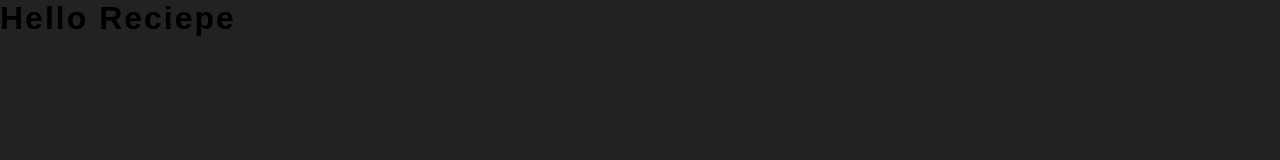
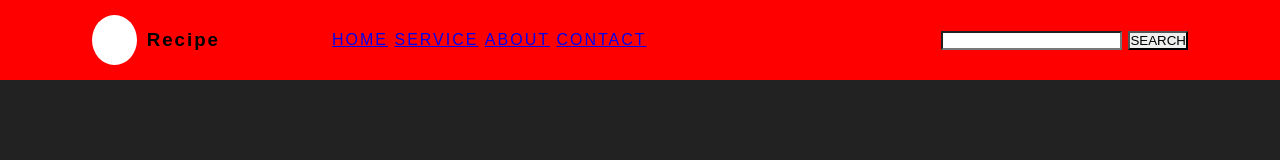
Before and after one commit to DevGaurav6002/reciepe-app, a plain HTML site: page index.html in a window 1280 px wide. Drawn offline with Linux system fonts and the light colour scheme.

Commit message:
index nav

```diff
--- a/css/style.css
+++ b/css/style.css
@@ -9,3 +9,64 @@ body {
   font-family: sans-serif;
   letter-spacing: 2px;
 }
+
+img {
+  width: 100%;
+}
+
+.burger {
+  display: flex;
+  flex-direction: column;
+  visibility: hidden;
+}
+.burger div {
+  width: 25px;
+  height: 3px;
+  background-color: rgb(207, 201, 201);
+  margin-bottom: 4px;
+}
+
+.header-container {
+  width: 100%;
+  height: 10vh;
+  background-color: red;
+  display: flex;
+  align-items: center;
+  justify-content: space-around;
+}
+
+nav {
+  display: flex;
+  justify-content: space-between;
+  align-items: center;
+  width: 50%;
+}
+
+.brand {
+  display: flex;
+  justify-content: center;
+  align-items: center;
+  width: 20%;
+}
+
+.brand .img {
+  margin-right: 10px;
+  border-radius: 50%;
+  width: 50px;
+  height: 50px;
+  background-color: #fff;
+}
+
+ul {
+  list-style-type: none;
+  width: 400px;
+}
+ul li {
+  display: inline-block;
+}
+
+.main-nav {
+  display: flex;
+  justify-content: center;
+  align-items: center;
+}
--- a/index.html
+++ b/index.html
@@ -5,10 +5,40 @@
     <meta http-equiv="X-UA-Compatible" content="IE=edge">
     <meta name="viewport" content="width=device-width, initial-scale=1.0">
     <link rel="stylesheet" href="css/style.css">
-    <title>Document</title>
+    <title>Reciepe Home</title>
 </head>
 <body>
-    <h1>Hello Reciepe</h1>
+    <header>
+        <div class="header-container">
+            <nav>
+                <div class="brand">
+                    <div class="img">
+                        <!-- <img src="images/masala-2.jpg" alt=""> -->
+                    </div>
+                    <div class="name">
+                        <h3>Recipe</h3>
+                    </div>
+                </div>
+                <ul>
+                    <li><a href="index.html" class="active">HOME</a></li>
+                    <li><a href="#">SERVICE</a></li>
+                    <li><a href="#">ABOUT</a></li>
+                    <li><a href="#">CONTACT</a></li>
+                </ul>
+            </nav>
+            <div class="main-nav">
+                <div class="burger">
+                    <div class="line-1"></div>
+                    <div class="line-2"></div>
+                    <div class="line-3"></div>
+                </div>
+                <div class="search-bar">
+                    <input type="text" name="search-bar" id="searchh-bar">
+                    <button class="search-btn">SEARCH</button>
+                </div>
+            </div>
+        </div>
+    </header>
     <script src="js/main.js"></script>
 </body>
 </html>
```
